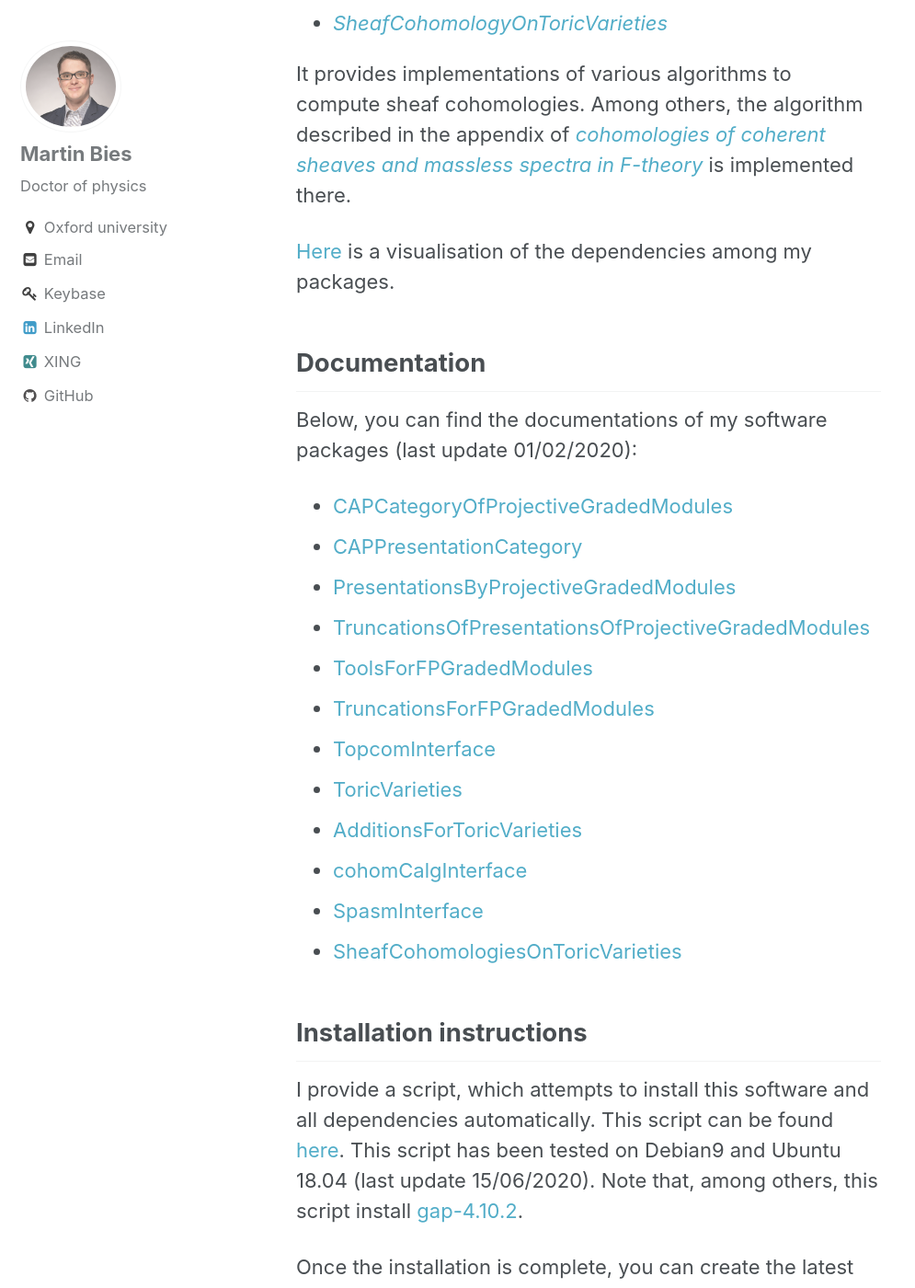
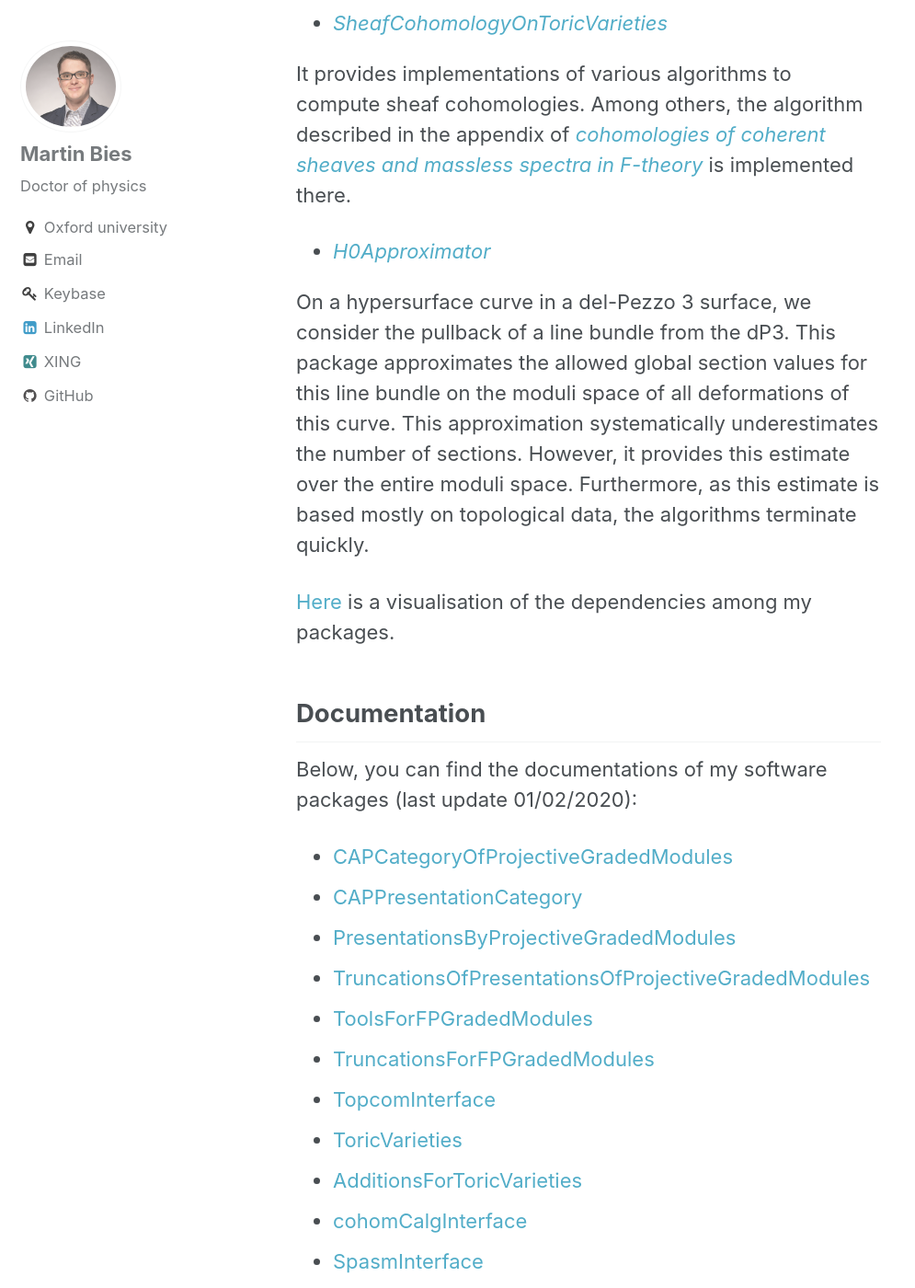
Before and after one commit to MartinBies/MartinBies.github.io, a Jekyll site: the page built from _pages/software.md, in a window 1280 px wide and 1400 px high, scrolled down 2699 px. Shown: the whole window at 92% size, without its empty margins (0-995 px from the left). Built offline with Jekyll 4.4.1, drawn with Linux system fonts in a browser that asks for light colours; some of the changed text lies outside the part shown.

Commit message:
Add details on H0Approximator

```diff
--- a/_pages/software.md
+++ b/_pages/software.md
@@ -64,6 +64,10 @@ Finally, all of these enter the central package
 
 It provides implementations of various algorithms to compute sheaf cohomologies. Among others, the algorithm described in the appendix of [*cohomologies of coherent sheaves and massless spectra in F-theory*](https://arxiv.org/abs/1802.08860) is implemented there.
 
+* [*H0Approximator*](https://github.com/homalg-project/SheafCohomologyOnToricVarieties/tree/master/H0Approximator)
+
+On a hypersurface curve in a del-Pezzo 3 surface, we consider the pullback of a line bundle from the dP3. This package approximates the allowed global section values for this line bundle on the moduli space of all deformations of this curve. This approximation systematically underestimates the number of sections. However, it provides this estimate over the entire moduli space. Furthermore, as this estimate is based mostly on topological data, the algorithms terminate quickly.
+
 [Here](/SoftwarePackages.pdf) is a visualisation of the dependencies among my packages.
 
 
@@ -83,7 +87,7 @@ Below, you can find the documentations of my software packages (last update 01/0
 * [cohomCalgInterface](/cohomCalgInterface.pdf)
 * [SpasmInterface](/SpasmInterface.pdf)
 * [SheafCohomologiesOnToricVarieties](/SheafCohomologiesOnToricVarieties.pdf)
-
+* [H0Approximator](/H0Approximator.pdf) (added on 15/06/2020)
 
 ## Installation instructions
 
```
